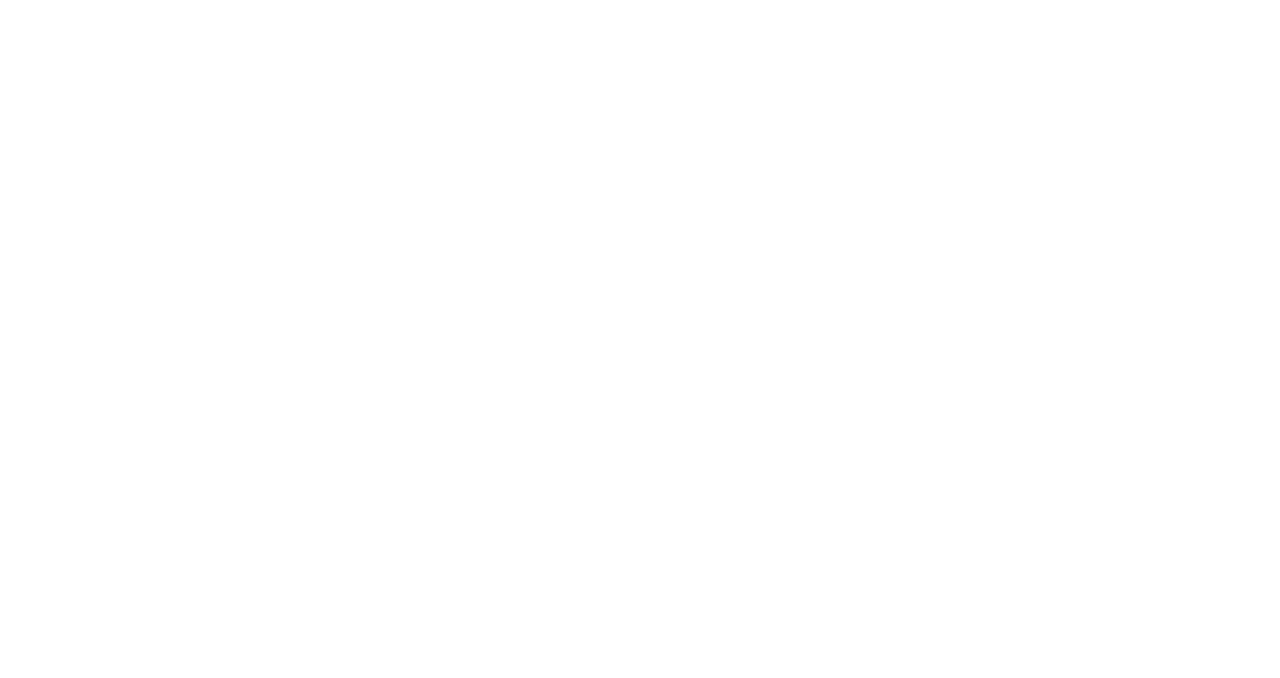
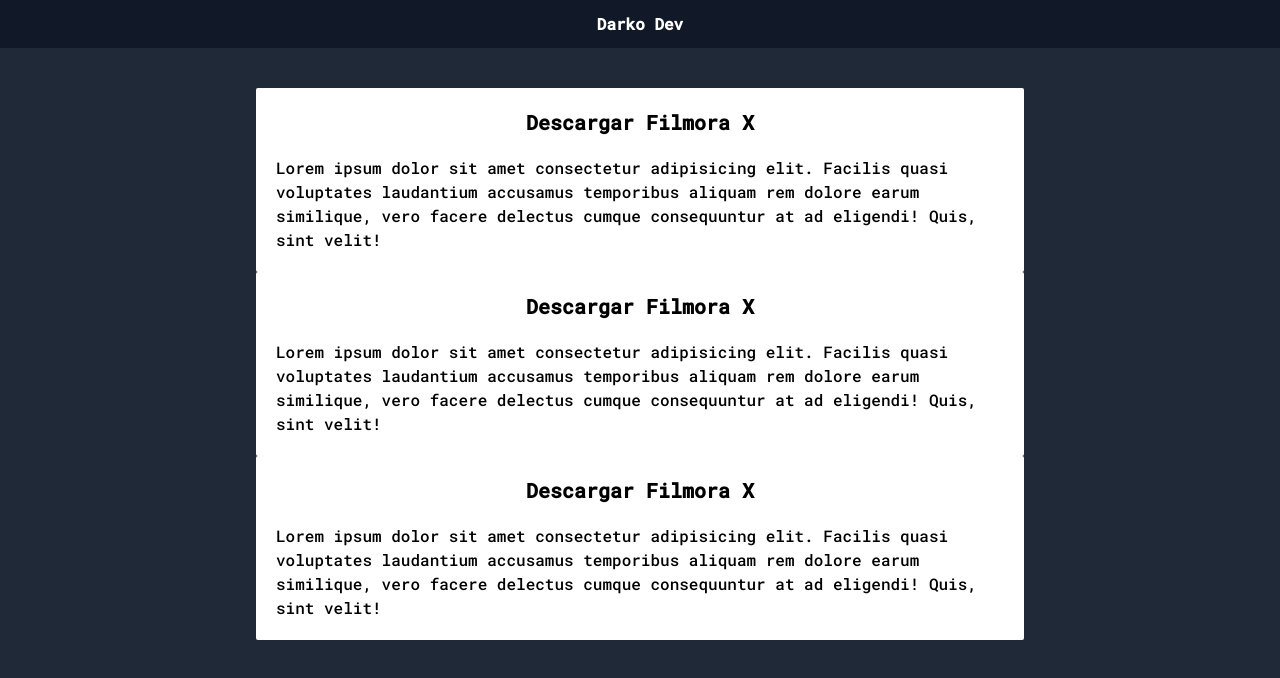
Before and after one commit to JAFB321/darkodev-downloads, a Next.js app: page /downloads/1 in a window 1280 px wide. Shown: the top 678 px of the page. Built offline with nearby package versions, Linux system fonts and the light colour scheme.

Commit message:
feat: Use Layout on pages

```diff
--- a/src/pages/downloads/[id].tsx
+++ b/src/pages/downloads/[id].tsx
@@ -1,11 +1,29 @@
 import React from 'react'
 import { useRouter } from 'next/router'
+import { DownloadCard } from '../../components/downloads/DownloadCard';
+import Layout from '../../components/common/Layout';
 
 const DownloadPage = () => {
+
+    const router = useRouter();
+
+    const {id} = router.query;
+
+    const data = {
+		title: 'Descargar Filmora X',
+		content: 'Lorem ipsum dolor sit amet consectetur adipisicing elit. Facilis quasi voluptates laudantium accusamus temporibus aliquam rem dolore earum similique, vero facere delectus cumque consequuntur at ad eligendi! Quis, sint velit!',
+		url: 'https://www.google.com'
+	}
+
+	const {content, title, url} = data;
+
     return (
-        <div>
+        <Layout>
+            <DownloadCard url={url} content={content} title={title} />
+            <DownloadCard url={url} content={content} title={title} />
+            <DownloadCard url={url} content={content} title={title} />
 
-        </div>
+        </Layout>
     )
 }
 
--- a/src/pages/index.tsx
+++ b/src/pages/index.tsx
@@ -1,28 +1,12 @@
 import Head from 'next/head'
-import Image from 'next/image'
 import { Header } from '../components/common/Header'
+import Layout from '../components/common/Layout';
 import { DownloadCard } from '../components/downloads/DownloadCard';
 
 export default function Home() {
 
-    const logo = "Darko dev";
-
-	const data = {
-		title: 'Descargar Filmora X',
-		content: 'Lorem ipsum dolor sit amet consectetur adipisicing elit. Facilis quasi voluptates laudantium accusamus temporibus aliquam rem dolore earum similique, vero facere delectus cumque consequuntur at ad eligendi! Quis, sint velit!',
-		url: 'https://www.google.com'
-	}
-
-	const {content, title, url} = data;
-
   	return (
-		<div className="bg-gray-800 h-screen w-screen">
-			<Header title={logo} />
-
-			<main className="flex container justify-center m-auto">
-				<DownloadCard url={url} content={content} title={title} />
-			</main>
-
-		</div>
+		<Layout>
+		</Layout>
 	);
 }
```
